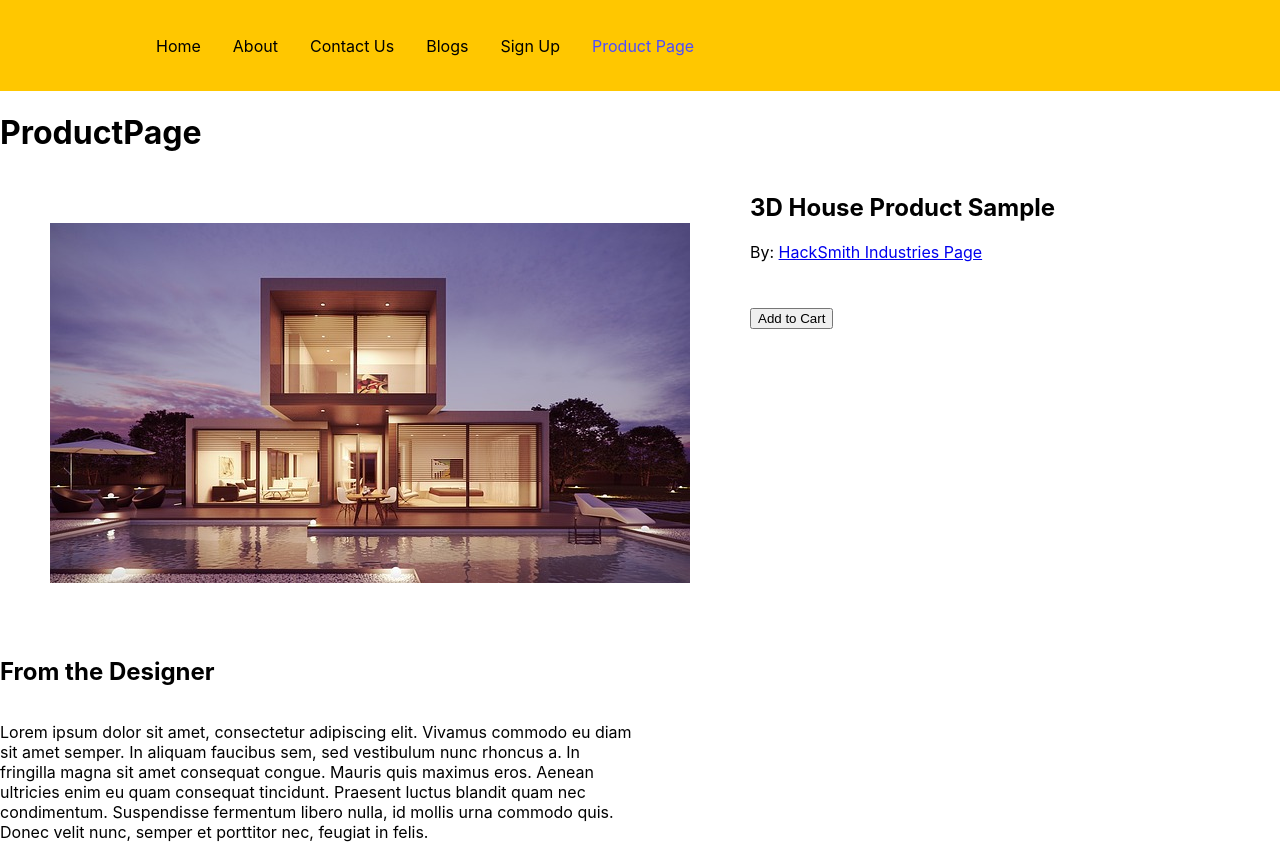
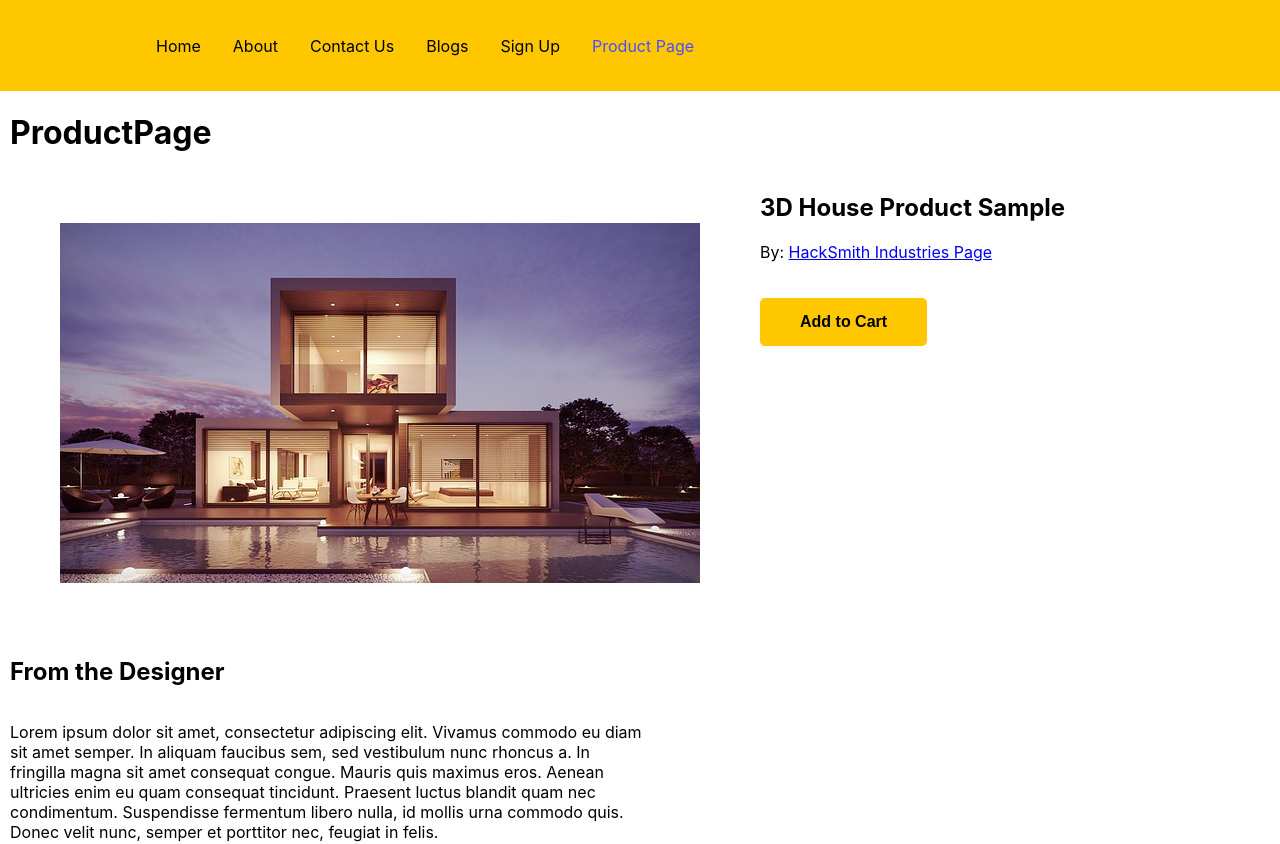
Before and after one commit to kmagana5/Course-Project-2, a React (Create React App) app in the folder client/: page /productpage in a window 1280 px wide. Shown: the top 844 px of the page. Built offline with nearby package versions, Linux system fonts and the light colour scheme.

Commit message:
Add to cart notification added

```diff
--- a/client/src/index.js
+++ b/client/src/index.js
@@ -1,6 +1,7 @@
 import React from 'react';
 import ReactDOM from 'react-dom/client';
 import './styles/index.css';
+import './styles/productpage.css';
 import App from './App';
 
 const root = ReactDOM.createRoot(document.getElementById('root'));
--- a/client/src/pages/productpage.js
+++ b/client/src/pages/productpage.js
@@ -1,5 +1,8 @@
-import React from "react";
+import React, { useState } from "react";
 import axios from 'axios';
+
+const ProductPage = () => {
+    const [showNotification, setShowNotification] = useState(false);
 
     function onSubmit() {
         const cart = {
@@ -9,31 +12,30 @@ function onSubmit() {
             total_cost: 2500.00
         };
 
-    axios.post('http://localhost:5000/addCart/add',cart)
-    .then(res => console.log(res.data));
-
-
+        axios.post('http://localhost:5000/addCart/add', cart)
+            .then(res => {
+                console.log(res.data);
+                setShowNotification(true); // Show notification on successful addition to cart
+                setTimeout(() => setShowNotification(false), 3000); // Hide notification after 3 seconds
+            });
     }
 
-const ProductPage = () => {
-
-
     return (
-        <div>
+        <div style={{ marginLeft: "10px" }}>
             <h1>ProductPage</h1>
             <div style={{ display: "flex", flexDirection: "row" }}>
                 <div>
-        <img src="/house.jpg" alt="Product Image" style={{padding:"50px"}}/>
+                    <img src="/house.jpg" alt="Product Image" style={{ padding: "50px" }} />
                     <h2>From the Designer</h2>
                 </div>
                 <div style={{ marginLeft: "10px" }}>
                     <h2>3D House Product Sample</h2>
                     <p> By: <a href="https://www.hacksmith.com/" target="_blank">HackSmith Industries Page</a> </p>
                     <br></br>
-            <button style={{ marginTop: "10px" }} onClick={onSubmit} >Add to Cart</button>
+                    <button className="button" onClick={onSubmit}>Add to Cart</button>
                 </div>
             </div>
-    <div style={{width: "50%"}}>
+            <div style={{ width: "50%" }}>
                 <p>Lorem ipsum dolor sit amet, consectetur adipiscing elit. Vivamus commodo eu diam sit amet semper. In aliquam faucibus sem, sed vestibulum nunc rhoncus a. In fringilla magna sit amet consequat congue. Mauris quis maximus eros.
                      Aenean ultricies enim eu quam consequat tincidunt. Praesent luctus blandit quam nec condimentum.
                      Suspendisse fermentum libero nulla, id mollis urna commodo quis. Donec velit nunc, semper et porttitor nec, feugiat in felis.</p>
@@ -42,20 +44,20 @@ const ProductPage = () => {
                 <h2>Contractors in Your Area for this Design</h2>
                 <h2>Compatible 3D Printers</h2>
             </div>
-    <div style={{display:"flex"}}>
-        <div style={{width:"25%"}}>
+            <div style={{ display: "flex" }}>
+                <div style={{ width: "25%" }}>
                     <h2>Virtual Walkthrough</h2>
                     <p>Lorem ipsum dolor sit amet, consectetur adipiscing elit. Vivamus commodo eu diam sit amet semper. In aliquam faucibus sem, sed vestibulum nunc rhoncus a. In fringilla magna sit amet consequat congue. Mauris quis maximus eros. Aenean ultricies enim eu quam consequat tincidunt. Praesent luctus blandit quam nec condimentum. Suspendisse fermentum libero nulla, id mollis urna commodo quis. Donec velit nunc, semper et porttitor nec, feugiat in felis.</p>
                 </div>
-
-
-    </div>
             </div>
 
-
-
+            {showNotification && (
+                <div className="notification">
+                    Item added to cart!
+                </div>
+            )}
+        </div>
     )
-
 };
 
 export default ProductPage;
--- /dev/null
+++ b/client/src/styles/productpage.css
@@ -0,0 +1,27 @@
+.button {
+    background-color: #ffc700;
+    color: black;
+    border: none;
+    padding: 15px 40px;
+    text-align: center;
+    text-decoration: none;
+    display: inline-block;
+    font-size: 16px;
+    font-weight: bold;
+    border-radius: 5px;
+  }
+
+
+  .button:hover {
+    background-color: gray;
+  }
+  .notification {
+    position: fixed;
+    top: 20px;
+    right: 20px;
+    background-color: #4CAF50;
+    color: white;
+    padding: 15px;
+    border-radius: 5px;
+    z-index: 9999;
+  }
--- a/package.json
+++ b/package.json
@@ -1,6 +1,9 @@
 {
   "dependencies": {
     "axios": "^1.6.8",
+    "cors": "^2.8.5",
+    "express": "^4.19.2",
+    "mongoose": "^8.3.0",
     "react": "^18.2.0"
   }
 }
```
Also changed, not shown: 2 other files (tests, documents, lock files or other folders). Lines whose indentation alone changed are shown as unchanged.
